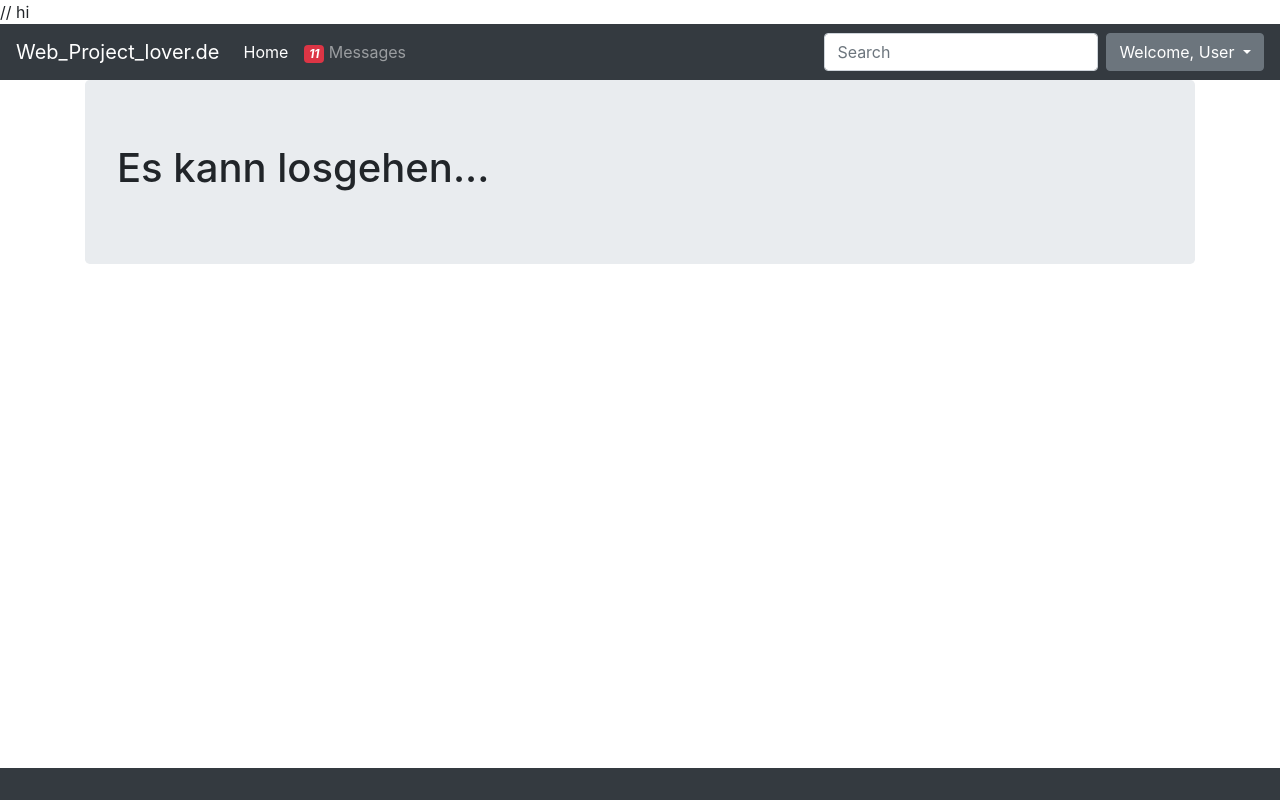
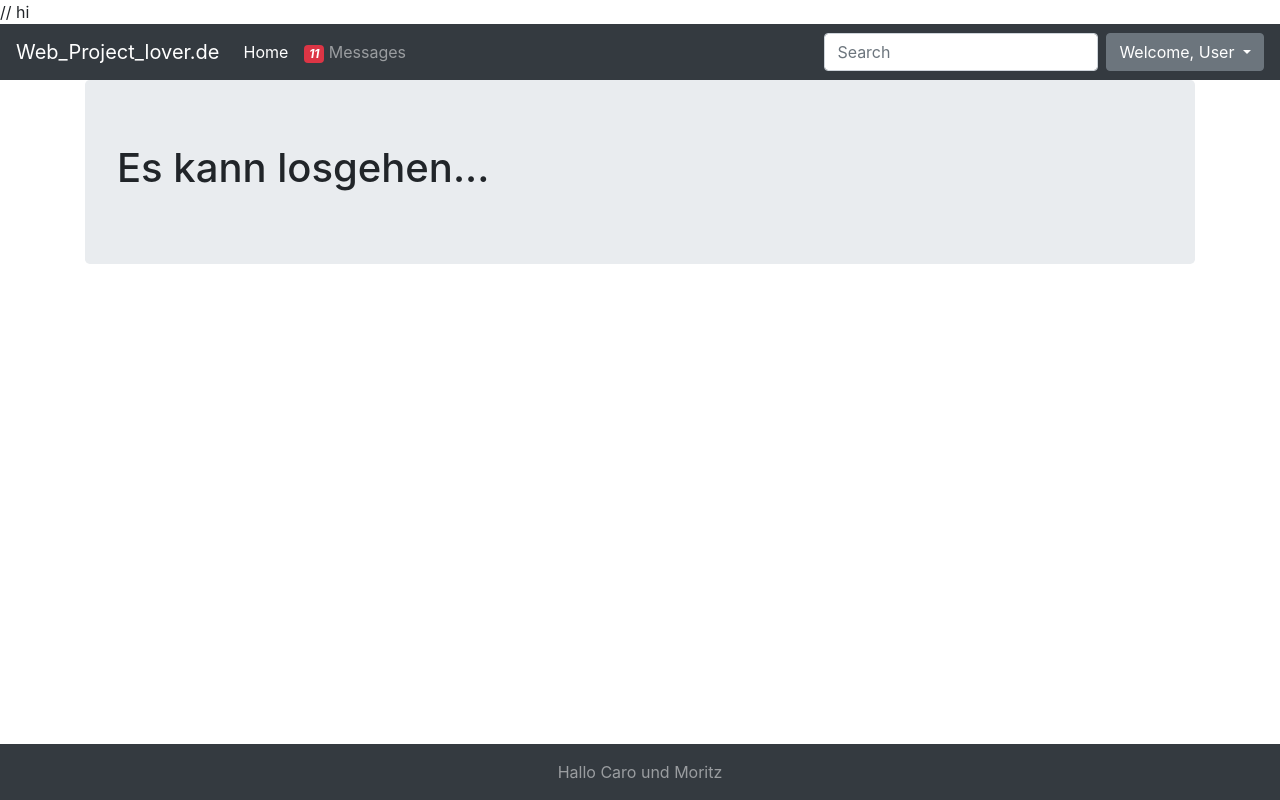
Before and after one commit to lj025/testbackend, an Angular app: page / in a window 1280 px wide. Built offline with nearby package versions, Linux system fonts and the light colour scheme.

Commit message:
änderung footer

```diff
--- a/src/app/ui/footer/footer.component.html
+++ b/src/app/ui/footer/footer.component.html
@@ -1,4 +1,5 @@
 <nav class="navbar navbar-dark bg-dark mt-5 fixed-bottom">
   <div class="navbar-expand m-auto navbar-text">
+    Hallo Caro und Moritz
   </div>
 </nav>
```
